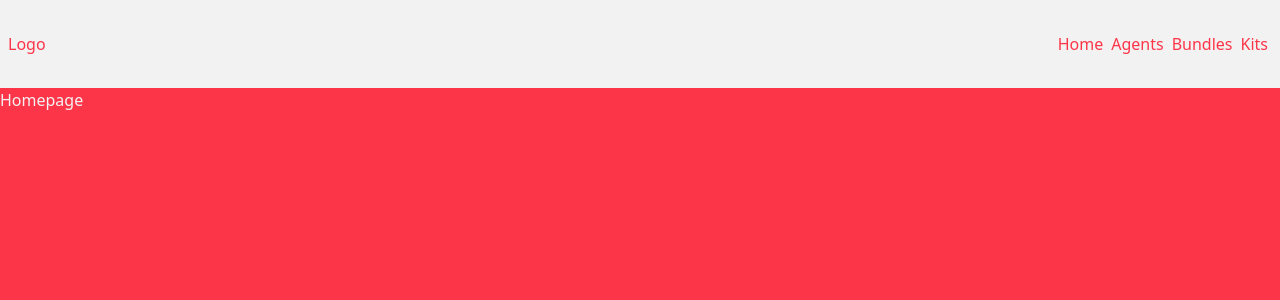
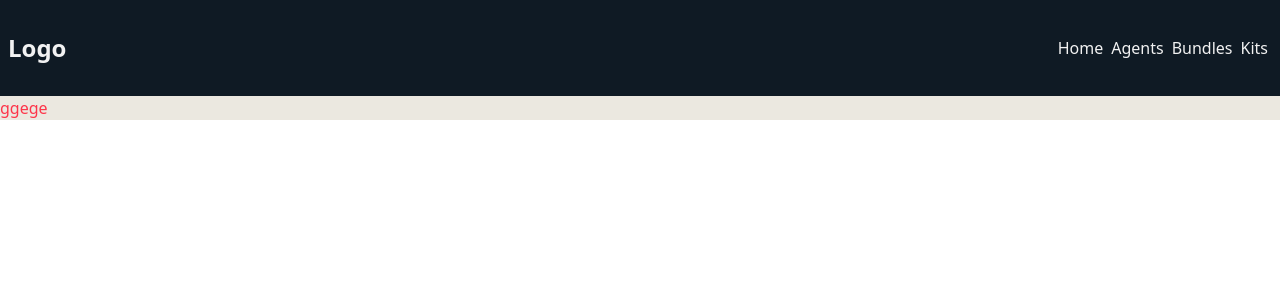
Before and after one commit to iamarale/valorant-app, a React (Vite) app: page / in a window 1280 px wide. Shown: the top 300 px of the page. Built offline with nearby package versions, Linux system fonts and the light colour scheme; no server answers.

Commit message:
changed ui colors,colors compliment eachother now

```diff
--- a/src/App.jsx
+++ b/src/App.jsx
@@ -28,6 +28,7 @@ export default function App() {
         const shieldsData = await shieldsResponse.json();
         const weaponsData = await weaponsResponse.json();
 
+        setIsLoading(false)
         // sets the states to the data
         setAgents(agentData.data)
         setBundles(bundlesData.data)
--- a/src/Pages/Agents.jsx
+++ b/src/Pages/Agents.jsx
@@ -1,8 +1,43 @@
 import Header from "../components/Header";
 
-export default function Agents() {
-    return <div className="bg-valorant-red h-full">
+export default function Agents({ allAgents, isLoading }) {
+    console.log(allAgents)
+    // Displays if data isn't loaded yet
+    if (isLoading) {
+        return <div className="bg-valorant-red h-full">
+            <Header />
+            <h1 className="text-center text-3xl font-bold">Loading data</h1>
+        </div>
+    }
+
+    // Displaying of the agents
+    return <div className="bg-beige h-full">
         <Header />
-        <h1>Agents</h1>
+        <main className="grid gap-2 my-4 px-2 md:grid-cols-2 lg:grid-cols-3">
+            {allAgents ? allAgents.map(agent => {
+                if (agent.isPlayableCharacter) {
+                    return <div className={`border-2 border-dark-gray text-dark-gray rounded p-2 bg-[url()]`} key={agent.uuid}>
+                        <header className="flex justify-between items-center">
+                            <div className="mb-4">
+
+                                <h1 className="text-2xl text-dark-gray">{agent.displayName}</h1>
+                                <p className="bg-valorant-red text-beige text-sm max-w-fit px-2 rounded-full">{agent.role.displayName}</p>
+                            </div>
+                            <img className="max-h-12 sm:max-h-14 md:max-h-16 bg-valorant-red p-1 rounded-full" src={agent.displayIcon} alt="" />
+                        </header>
+                        <p className="text-sm text-dark-gray">{agent.description}</p>
+                        <hr className="bg-dark-gray p-[1px] my-3"></hr>
+                        <div className="">
+                            <div className="flex justify-between items-center">
+                                <h3 className="">Role Icon</h3>
+                                <img className="bg-valorant-red max-h-8 rounded-full mb-1" src={agent.role.displayIcon} alt="" />
+                            </div>
+                            <p className="text-sm">{agent.role.description}</p>
+                        </div>
+                    </div>
+                }
+            }
+            ) : <h1>There was a problem fetching data</h1>}
+        </main>
     </div>
 }
--- a/src/Pages/Homepage.jsx
+++ b/src/Pages/Homepage.jsx
@@ -1,8 +1,8 @@
 import Header from "../components/Header";
 
 export default function Homepage() {
-    return <div className="bg-valorant-red h-full text-light-gray">
+    return <div className="bg-beige h-full text-valorant-red">
         <Header />
-        <h1>Homepage</h1>
+        <h1>ggege</h1>
     </div>
 }
--- a/src/components/Header.jsx
+++ b/src/components/Header.jsx
@@ -1,10 +1,10 @@
 import { Link } from "react-router-dom";
 
 export default function Header() {
-    return <header className="bg-light-gray text-valorant-red">
+    return <header className="bg-dark-gray text-light-gray">
         <div className="container mx-auto flex justify-between items-center py-8 px-2">
 
-            <h1>Logo</h1>
+            <Link className="text-2xl font-bold">Logo</Link>
             <nav>
                 <ul className="flex">
                     <li className="mx-1 duration-200 hover:underline hover:scale-110 "><Link to="/">Home</Link></li>
--- a/src/index.css
+++ b/src/index.css
@@ -5,7 +5,7 @@
 html,
 body,
 #root {
-  height: 100%;
-  width: 100%;
-
+  min-height: 100%;
+  min-width: 100%;
+  color: #EBE8E1;
 }
--- a/tailwind.config.js
+++ b/tailwind.config.js
@@ -8,8 +8,9 @@ export default {
     extend: {
       colors: {
         "valorant-red": "hsl(354, 98%, 60%)",
+        "beige": "hsl(42, 20%, 90%)",
         "light-gray": "hsl(0, 0%, 95%)",
-        "dark-gray": "#041D2A",
+        "dark-gray": "hsl(210, 40%, 10%)",
       }
     },
   },
```
